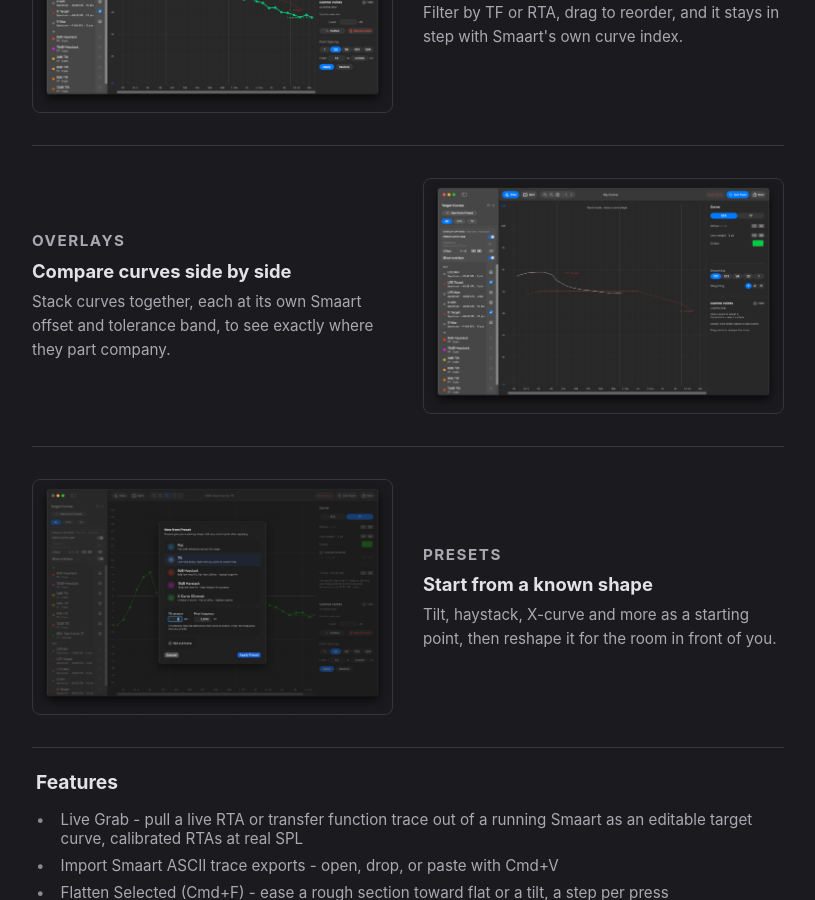
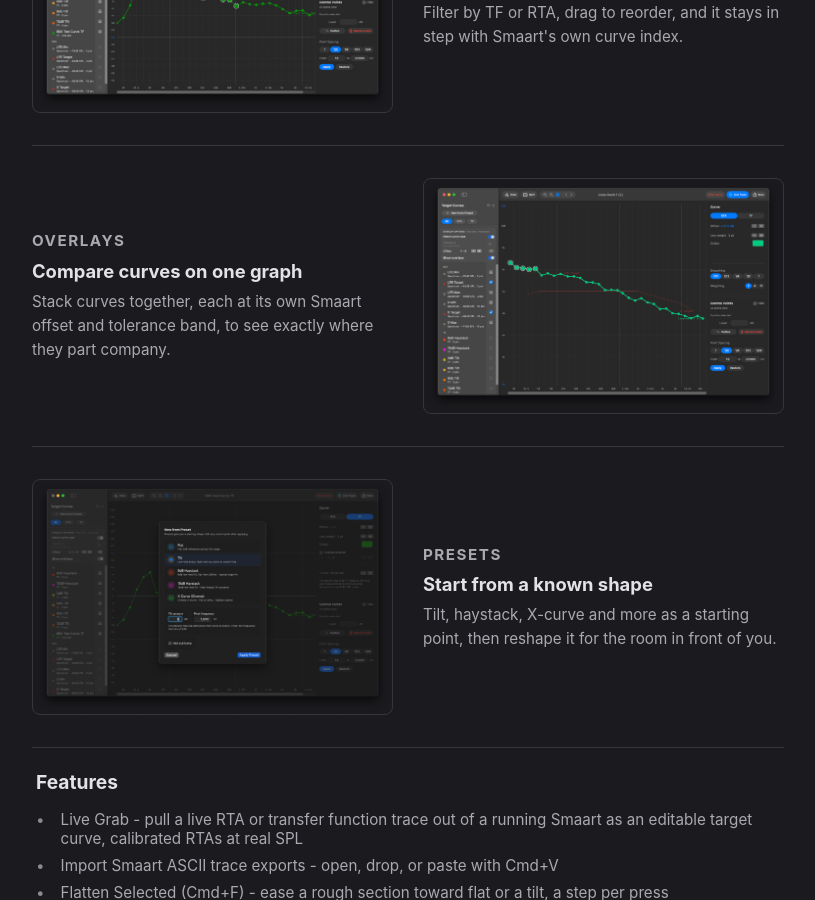
Before and after one commit to BSKapps/bskapps.github.io, a Jekyll site: the page built from targettrace/index.html, in a window 1280 px wide and 900 px high, scrolled down 2526 px. Shown: the whole window, without its empty margins (232-1047 px from the left). Built offline with Jekyll 4.4.1, drawn with Linux system fonts in a browser that asks for light colours.

Commit message:
Target Trace page: draw shot with the pencil on the Editing block, Overlays heading

```diff
--- a/targettrace/index.html
+++ b/targettrace/index.html
@@ -100,7 +100,7 @@
                 <h3>Draw the curve over the measurement</h3>
                 <p>Drag control points or draw freehand on top of your own transfer function, with a tolerance band on every curve.</p>
             </div>
-            <img src="images/ss-editor.png?v=4" alt="TF curve editing with control points selected">
+            <img src="images/ss-draw.png?v=4" alt="Draw mode, drawing a curve freehand over RTA target overlays">
         </div>
 
         <div class="fblock">
@@ -118,16 +118,16 @@
                 <h3>Every curve you have built, in one place</h3>
                 <p>Filter by TF or RTA, drag to reorder, and it stays in step with Smaart's own curve index.</p>
             </div>
-            <img src="images/ss-spectrum.png?v=4" alt="Curve library with RTA overlays and control point editing">
+            <img src="images/ss-editor.png?v=4" alt="Curve library beside a TF curve with control points selected">
         </div>
 
         <div class="fblock">
             <div class="fb-text">
                 <p class="fb-kicker">Overlays</p>
-                <h3>Compare curves side by side</h3>
+                <h3>Compare curves on one graph</h3>
                 <p>Stack curves together, each at its own Smaart offset and tolerance band, to see exactly where they part company.</p>
             </div>
-            <img src="images/ss-draw.png?v=4" alt="Multiple RTA overlays from the curve library">
+            <img src="images/ss-spectrum.png?v=4" alt="RTA curve with LFE and X target overlays from the curve library">
         </div>
 
         <div class="fblock flip">
```
Also changed, not shown: targettrace/images/ss-draw.png.
